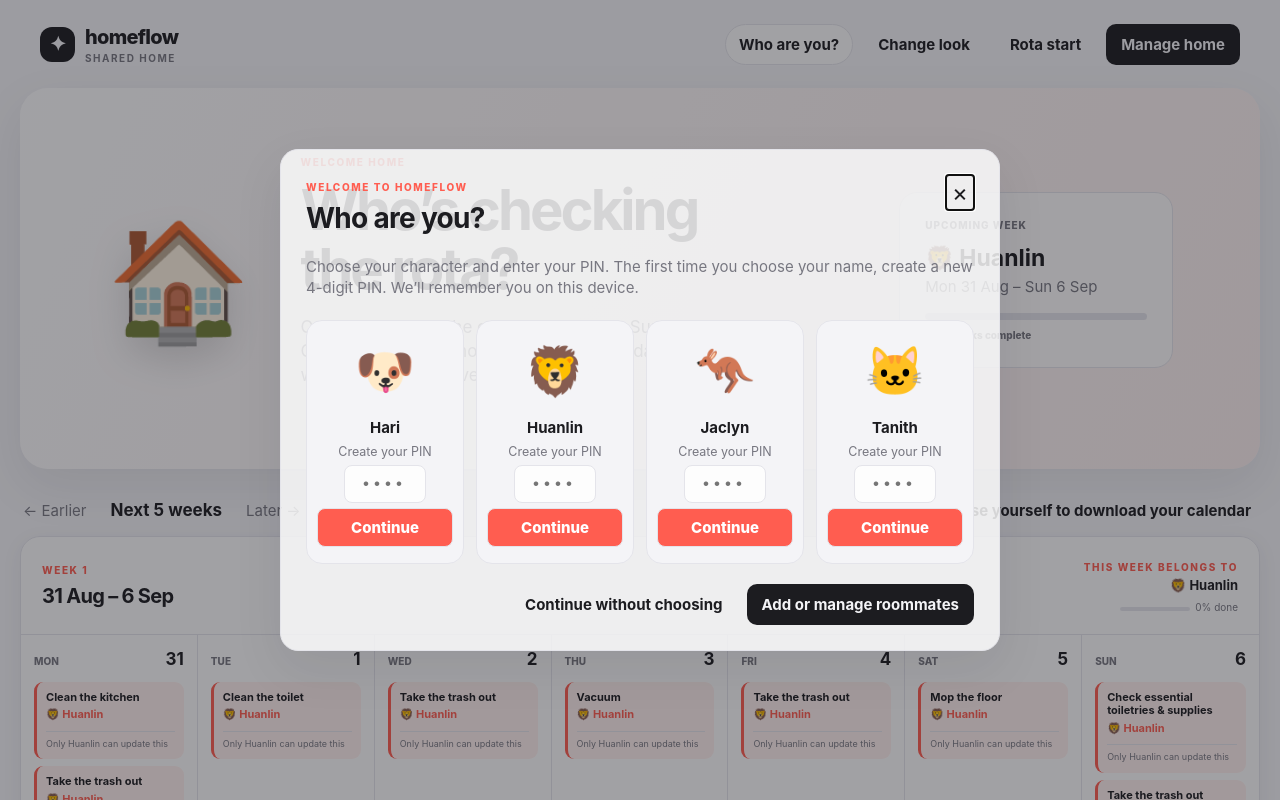
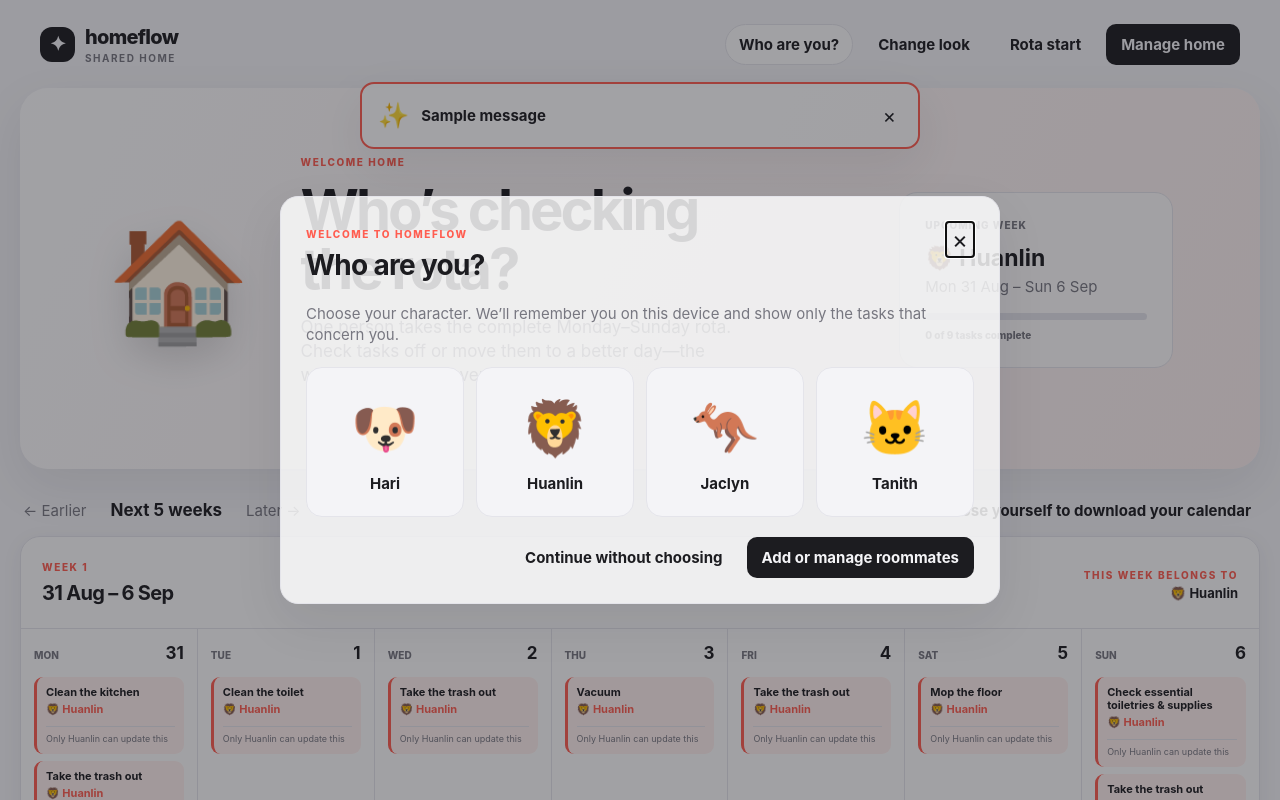
Before and after one commit to harinivasanc2000/roommates-task-scheduler, a Django app: page / in a window 1280 px wide. Run offline with Django 5.2, Linux system fonts and the light colour scheme; data comes from the database, SQL or seed files in the repository; tables that the repository leaves empty hold one stand-in row (values such as "Sample post"); one stand-in notice (Sample message) is shown.

Commit message:
Remove PIN friction and personalize private task views

```diff
--- a/rota/models.py
+++ b/rota/models.py
@@ -25,7 +25,6 @@ class Roommate(models.Model):
     email = models.EmailField(blank=True)
     avatar = models.CharField(max_length=8, default="🙂")
     greeting = models.CharField(max_length=240, blank=True)
-    pin_hash = models.CharField(max_length=128, blank=True)
     active = models.BooleanField(default=True)
 
     class Meta:
--- a/rota/views.py
+++ b/rota/views.py
@@ -2,7 +2,7 @@ from datetime import date, datetime, timedelta
 from zoneinfo import ZoneInfo
 
 from django.db.models import Q
-from django.contrib.auth.hashers import check_password, make_password
+from django.contrib import messages
 from django.http import HttpResponse, HttpResponseBadRequest, HttpResponseForbidden
 from django.shortcuts import redirect, render
 from django.utils import timezone
@@ -81,15 +81,6 @@ def choose_person(request):
     person = Roommate.objects.filter(pk=request.POST.get("roommate_id"), active=True).first()
     if not person:
         return HttpResponseBadRequest("Choose an active roommate")
-    pin = request.POST.get("pin", "")
-    if person.pin_hash:
-        if not check_password(pin, person.pin_hash):
-            return HttpResponseForbidden("That PIN is not correct")
-    else:
-        if len(pin) != 4 or not pin.isdigit():
-            return HttpResponseBadRequest("Create a 4-digit PIN for this roommate")
-        person.pin_hash = make_password(pin)
-        person.save(update_fields=["pin_hash"])
     request.session["roommate_id"] = person.id
     return redirect(request.POST.get("next", "/"))
 
@@ -112,6 +103,15 @@ def update_task(request):
     status, _ = TaskStatus.objects.get_or_create(task_date=task_date, chore=chore, roommate=roommate)
     if "completed" in request.POST:
         status.completed = request.POST["completed"] == "true"
+        if status.completed:
+            celebrations = {
+                "hari": f"Woof-tastic, Hari! 🐶 You smashed {chore.name}!",
+                "huanlin": f"太棒了，Huanlin！🦁 {chore.name} 完成啦！",
+                "hualin": f"太棒了，Hualin！🦁 {chore.name} 完成啦！",
+                "jaclyn": f"Beauty, Jaclyn! 🦘 {chore.name} is done and dusted!",
+                "tanith": f"Purr-fect, Tanith! 🐱 Cooper approves of that {chore.name}!",
+            }
+            messages.success(request, celebrations.get(roommate.name.lower(), f"Nice work, {roommate.name}! ✨ {chore.name} is done."))
     if "note" in request.POST:
         status.note = request.POST["note"].strip()
     if "scheduled_for" in request.POST:
--- /dev/null
+++ b/static/rota/fun.css
@@ -0,0 +1 @@
+.celebrations{position:fixed;z-index:50;top:82px;left:50%;width:min(560px,calc(100% - 24px));transform:translateX(-50%)}.celebrations>div{display:flex;align-items:center;gap:12px;padding:14px 16px;border:2px solid var(--accent);border-radius:14px;background:var(--surface);box-shadow:var(--shadow);animation:celebrate-in .35s ease-out}.celebrations span{font-size:25px}.celebrations strong{flex:1}.celebrations button{background:transparent;color:var(--ink);font-size:20px}.other-week-summary{display:flex;align-items:center;justify-content:center;gap:12px;min-height:90px;color:var(--muted)}.other-week-summary>span{font-size:34px;filter:grayscale(.25)}.other-week-summary p{display:grid;margin:0}.other-week-summary strong{color:var(--ink)}.other-week-summary small{margin-top:2px}@keyframes celebrate-in{from{opacity:0;transform:translateY(-18px) scale(.96)}to{opacity:1;transform:none}}@media(max-width:620px){.celebrations{top:72px}.celebrations>div{padding:12px}.other-week-summary{min-height:75px;padding:12px}.other-week-summary small{font-size:10px}}
--- a/static/rota/security.css
+++ /dev/null
@@ -1 +0,0 @@
-.secure-picker form{display:grid!important;justify-items:center;gap:5px;padding:16px 10px;border:1px solid var(--line);border-radius:16px;background:var(--bg)}.secure-picker .person-avatar{font-size:48px}.secure-picker small{color:var(--muted)}.secure-picker input{width:82px;padding:8px;text-align:center;letter-spacing:5px;border:1px solid var(--line);border-radius:8px;background:var(--surface);color:var(--ink);font-size:17px}.secure-picker button{width:100%;padding:8px;border-radius:8px;background:var(--accent);color:white;font-weight:800}@media(max-width:620px){.secure-picker form{min-height:185px}.secure-picker .person-avatar{font-size:42px}}
--- a/templates/rota/schedule.html
+++ b/templates/rota/schedule.html
@@ -12,7 +12,7 @@
   <link rel="stylesheet" href="{% static 'rota/identity-fix.css' %}">
   <link rel="stylesheet" href="{% static 'rota/swaps.css' %}">
   <link rel="stylesheet" href="{% static 'rota/swap-status.css' %}">
-  <link rel="stylesheet" href="{% static 'rota/security.css' %}">
+  <link rel="stylesheet" href="{% static 'rota/fun.css' %}">
 </head>
 <body data-theme="pearl">
 <main>
@@ -38,6 +38,8 @@
     {% if personal_week %}<aside class="hero-card personal-summary"><span>YOUR NEXT ROTA</span><strong>{{ selected_person.avatar }} {{ personal_week.start|date:"j M" }} – {{ personal_week.end|date:"j M" }}</strong><p>Your tasks, your progress</p><div class="progress"><i style="width:{{ personal_week.percent }}%"></i></div><small>{{ personal_week.done }} of {{ personal_week.total }} tasks complete</small></aside>{% else %}{% with firstweek=weeks.0 %}<aside class="hero-card"><span>UPCOMING WEEK</span><strong>{{ firstweek.owner.avatar }} {{ firstweek.owner.name|default:"Add your household" }}</strong><p>{{ firstweek.start|date:"D j M" }} – {{ firstweek.end|date:"D j M" }}</p><div class="progress"><i style="width:{{ firstweek.percent }}%"></i></div><small>{{ firstweek.done }} of {{ firstweek.total }} tasks complete</small></aside>{% endwith %}{% endif %}
   </section>
 
+  {% if messages %}<section class="celebrations" aria-live="polite">{% for message in messages %}<div><span>✨</span><strong>{{ message }}</strong><button type="button" onclick="this.parentElement.remove()" aria-label="Dismiss">×</button></div>{% endfor %}</section>{% endif %}
+
   {% if incoming_swaps %}<section class="notifications"><span class="kicker">ACTION NEEDED</span><h2>Rota swap requests</h2>{% for swap in incoming_swaps %}<article class="swap-notice"><div><strong>{{ swap.requested_by.avatar }} {{ swap.requested_by.name }} wants to swap weeks</strong><p>You would take their week starting {{ swap.requester_week|date:"j M" }}, and they would take yours starting {{ swap.requested_week|date:"j M" }}.</p></div><form method="post" action="{% url 'rota:respond_swap' swap.id %}">{% csrf_token %}<input type="hidden" name="next" value="{{ request.get_full_path }}"><button name="decision" value="declined" class="decline-button">Decline</button><button name="decision" value="accepted" class="accept-button">Accept swap</button></form></article>{% endfor %}</section>{% endif %}
   {% if sent_swaps %}<section class="swap-statuses"><span class="kicker">YOUR SWAP REQUESTS</span>{% for swap in sent_swaps %}<article><span>{{ swap.requested_with.avatar }}</span><div><strong>Swap with {{ swap.requested_with.name }}</strong><small>{{ swap.requester_week|date:"j M" }} ↔ {{ swap.requested_week|date:"j M" }}</small></div><b class="status-{{ swap.status }}">{{ swap.get_status_display }}</b></article>{% endfor %}</section>{% endif %}
 
@@ -51,9 +53,9 @@
     <article class="week-card {% if week.is_mine %}my-week{% elif selected_person %}other-week{% endif %}">
       <header class="week-header">
         <div><span>WEEK {{ forloop.counter }}</span><h2>{{ week.start|date:"j M" }} – {{ week.end|date:"j M" }}</h2></div>
-        <div class="week-owner"><span>{% if week.is_mine %}YOUR WEEK{% else %}THIS WEEK BELONGS TO{% endif %}</span><strong>{{ week.owner.avatar }} {{ week.owner.name|default:"—" }}</strong><div class="mini-progress"><i style="width:{{ week.percent }}%"></i></div><small>{{ week.percent }}% done</small>{% if week.is_mine %}<button class="swap-button" type="button" onclick="openSwap('{{ week.start|date:'Y-m-d' }}')">Request a swap</button>{% endif %}</div>
+        <div class="week-owner"><span>{% if week.is_mine %}YOUR WEEK{% else %}THIS WEEK BELONGS TO{% endif %}</span><strong>{{ week.owner.avatar }} {{ week.owner.name|default:"—" }}</strong>{% if week.is_mine %}<div class="mini-progress"><i style="width:{{ week.percent }}%"></i></div><small>{{ week.percent }}% done</small><button class="swap-button" type="button" onclick="openSwap('{{ week.start|date:'Y-m-d' }}')">Request a swap</button>{% endif %}</div>
       </header>
-      <div class="days">
+      {% if week.is_mine or not selected_person %}<div class="days">
         {% for day in week.days %}<section class="day"><header><span>{{ day.date|date:"D" }}</span><b>{{ day.date|date:"j" }}</b></header><div class="day-tasks">
           {% for item in day.items %}<article class="task {% if item.completed %}complete{% endif %}">
             <div class="task-copy"><strong>{{ item.chore.name }}</strong><span class="person">{{ item.roommate.avatar }} {{ item.roommate.name }}</span>{% if item.original_date != item.date %}<small class="moved">Moved from {{ item.original_date|date:"D" }}</small>{% endif %}{% if item.note %}<small class="note-preview">“{{ item.note }}”</small>{% endif %}</div>
@@ -63,15 +65,15 @@
             </div>{% else %}<div class="read-only-label">Only {{ item.roommate.name }} can update this</div>{% endif %}
           </article>{% empty %}<p class="empty">Free day</p>{% endfor %}
         </div></section>{% endfor %}
-      </div>
+      </div>{% else %}<div class="other-week-summary"><span>{{ week.owner.avatar }}</span><p><strong>{{ week.owner.name }}’s rota</strong><small>Their tasks and progress are private to their view.</small></p></div>{% endif %}
     </article>{% endfor %}
   </section>
 </main>
 
 <dialog id="identity" class="identity-dialog">
   <div class="modal-head"><div><span class="kicker">WELCOME TO HOMEFLOW</span><h2>Who are you?</h2></div><button type="button" aria-label="Close" onclick="this.closest('dialog').close()">×</button></div>
-  <p class="modal-copy">Choose your character and enter your PIN. The first time you choose your name, create a new 4-digit PIN. We’ll remember you on this device.</p>
-  <div class="people-picker secure-picker">{% for person in roommates %}{% if person.active %}<form method="post" action="{% url 'rota:choose_person' %}">{% csrf_token %}<input type="hidden" name="roommate_id" value="{{ person.id }}"><input type="hidden" name="next" value="{{ request.get_full_path }}"><span class="person-avatar">{{ person.avatar }}</span><strong>{{ person.name }}</strong><small>{% if person.pin_hash %}Enter your PIN{% else %}Create your PIN{% endif %}</small><input name="pin" type="password" inputmode="numeric" pattern="[0-9]{4}" maxlength="4" placeholder="••••" aria-label="4-digit PIN for {{ person.name }}" required><button>Continue</button></form>{% endif %}{% empty %}<p class="no-people">No roommates are set up yet.</p>{% endfor %}</div>
+  <p class="modal-copy">Choose your character. We’ll remember you on this device and show only the tasks that concern you.</p>
+  <div class="people-picker">{% for person in roommates %}{% if person.active %}<form method="post" action="{% url 'rota:choose_person' %}">{% csrf_token %}<input type="hidden" name="roommate_id" value="{{ person.id }}"><input type="hidden" name="next" value="{{ request.get_full_path }}"><button><span>{{ person.avatar }}</span><strong>{{ person.name }}</strong></button></form>{% endif %}{% empty %}<p class="no-people">No roommates are set up yet.</p>{% endfor %}</div>
   <div class="identity-actions"><button class="ghost" type="button" onclick="document.getElementById('identity').close()">Continue without choosing</button><button class="dark-button" type="button" onclick="openHouseholdSetup()">Add or manage roommates</button></div>
 </dialog>
 
```
Also changed, not shown: rota/tests.py (+6 -10 lines), README.md, rota/migrations/0009_remove_roommate_pin_hash.py (added).
